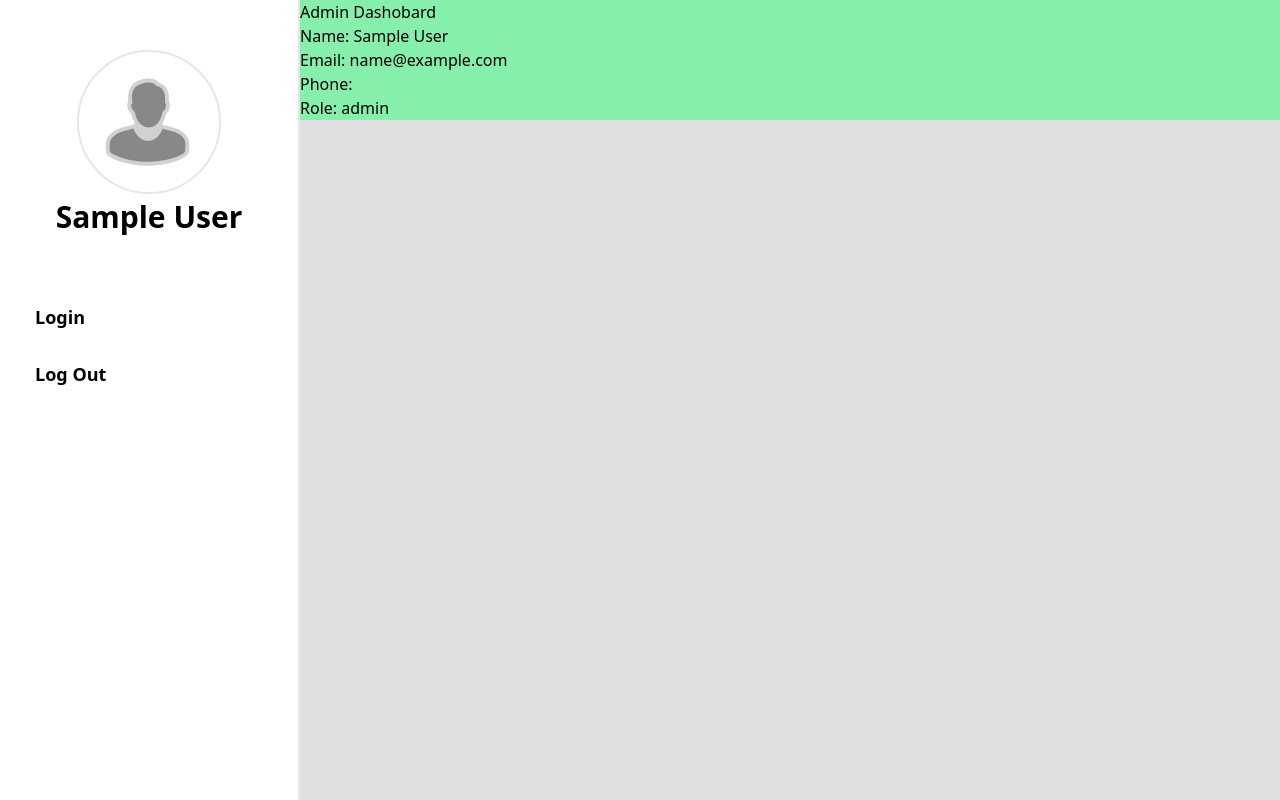
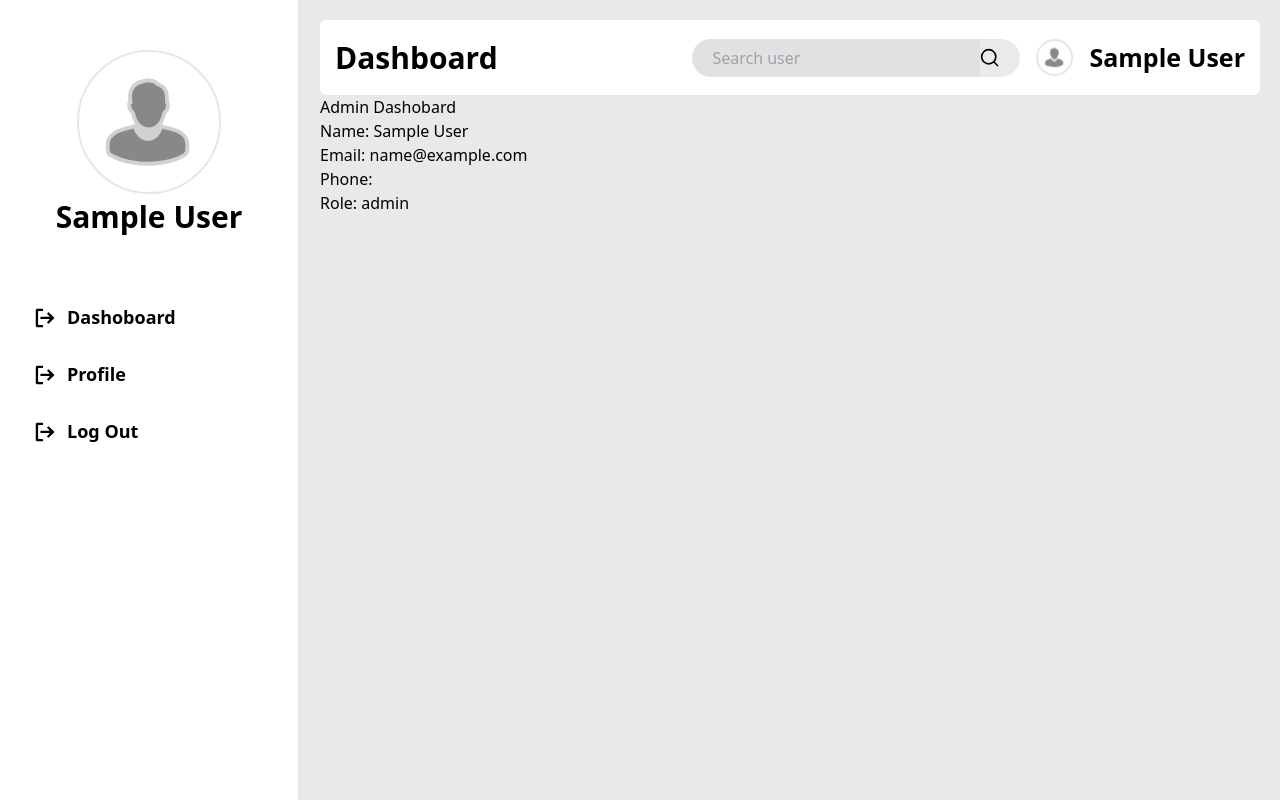
Before and after one commit to HmSani6699/PERN-Stack, a React (Vite) app in the folder Todo-app/todo-Frontend/: page /dashboard in a window 1280 px wide. Built offline with nearby package versions, Linux system fonts and the light colour scheme; sample sign-in values are in the browser's storage.

Commit message:
added new npm i react icons

```diff
--- a/Todo-app/todo-Frontend/src/Dashboard/UserDashboard.jsx
+++ b/Todo-app/todo-Frontend/src/Dashboard/UserDashboard.jsx
@@ -1,10 +1,12 @@
 import React from "react";
+import DashboardNavbar from "../Navbar/DashboardNavbar";
 
 const UserDashboard = ({ data }) => {
   const { name, email, phone, role } = data;
   return (
     <div>
       <h1>User Dashobard </h1>
+
       <h2>Name: {name}</h2>
       <h2>Email: {email}</h2>
       <h2>Phone: {phone}</h2>
--- a/Todo-app/todo-Frontend/src/Layout/DashboardLayout.jsx
+++ b/Todo-app/todo-Frontend/src/Layout/DashboardLayout.jsx
@@ -1,12 +1,23 @@
-import React from "react";
+import React, { useEffect, useState } from "react";
 import { Outlet } from "react-router-dom";
 import SideNavbar from "../Navbar/SideNavbar";
+import DashboardNavbar from "../Navbar/DashboardNavbar";
 
 const DashboardLayout = () => {
+  const [userData, setUserData] = useState([]);
+
+  // get user information
+  useEffect(() => {
+    const user = JSON.parse(window.localStorage.getItem("user"));
+    console.log(user);
+    setUserData(user);
+  }, []);
+
   return (
     <div>
       <SideNavbar />
-      <div className="ml-[300px] bg-green-300">
+      <div className="ml-[320px] pt-[20px] pr-[20px]">
+        <DashboardNavbar user={userData} />
         <Outlet />
       </div>
     </div>
--- /dev/null
+++ b/Todo-app/todo-Frontend/src/Navbar/DashboardNavbar.jsx
@@ -0,0 +1,22 @@
+import avatar_icon from "../assets/images/avatar.svg";
+import SearchInput from "../component/SearchInput";
+
+const DashboardNavbar = ({ user }) => {
+  const { name } = user;
+  console.log(user);
+  return (
+    <div className="bg-white rounded-md p-[15px] flex justify-between items-center">
+      <h2 className="text-[30px] font-semibold">Dashboard</h2>
+
+      <div className="flex items-center gap-4">
+        <SearchInput placeholder={"Search user"} name={name} />
+        <div className="border-2 rounded-full p-[5px] cursor-pointer relative z-[2]">
+          <img width={40} height={40} src={avatar_icon} alt="avatar img" />
+        </div>
+        <h2 className="whitespace-nowrap text-[25px] font-semibold">{name}</h2>
+      </div>
+    </div>
+  );
+};
+
+export default DashboardNavbar;
--- a/Todo-app/todo-Frontend/src/Navbar/SideNavbar.jsx
+++ b/Todo-app/todo-Frontend/src/Navbar/SideNavbar.jsx
@@ -1,6 +1,7 @@
 import React, { useEffect, useState } from "react";
 import { useNavigate } from "react-router-dom";
 import user_icon from "../assets/images/user_icon.svg";
+import logOut_icon_2 from "../assets/images/logOut_2.svg";
 import NavLink from "../component/NavLink";
 
 const SideNavbar = () => {
@@ -36,14 +37,16 @@ const SideNavbar = () => {
 
         {/* Navigate menubar */}
         <div>
-          <NavLink url={"/login"} title={"Login"} />
+          <NavLink url={"/login"} img={logOut_icon_2} title={"Dashoboard"} />
+          <NavLink url={"/login"} img={logOut_icon_2} title={"Profile"} />
         </div>
 
         {/* Logout  */}
         <div
           onClick={logout}
-          className="hover:bg-[#2f49656b] hover:text-white w-full rounded-lg text-black py-[15px] pl-[15px] text-[18px] font-semibold cursor-pointer"
+          className="hover:bg-[#2f49656b] hover:text-white w-full rounded-lg text-black py-[15px] pl-[15px] text-[18px] font-semibold cursor-pointer flex gap-3 items-center"
         >
+          <img src={logOut_icon_2} alt="" />
           Log Out
         </div>
       </div>
--- a/Todo-app/todo-Frontend/src/component/NavLink.jsx
+++ b/Todo-app/todo-Frontend/src/component/NavLink.jsx
@@ -1,13 +1,14 @@
 import React from "react";
 import { Link } from "react-router-dom";
 
-const NavLink = ({ url, title }) => {
+const NavLink = ({ url, title, img }) => {
   return (
     <div>
       <Link
-        className="hover:bg-[#2f49656b] hover:text-white rounded-lg w-full block text-black py-[15px] pl-[15px] text-[18px] font-semibold cursor-pointer"
+        className="hover:bg-[#2f49656b] hover:text-white rounded-lg w-full  text-black py-[15px] pl-[15px] text-[18px] font-semibold cursor-pointer flex gap-3 items-center"
         to={url}
       >
+        <img src={img} alt="" />
         {title}
       </Link>
     </div>
--- /dev/null
+++ b/Todo-app/todo-Frontend/src/component/SearchInput.jsx
@@ -0,0 +1,16 @@
+import search_icon from "../assets/images/search_icon.svg";
+
+const SearchInput = ({ placeholder }) => {
+  return (
+    <div className="bg-[#dcdcdc9b] w-full flex  rounded-[20px] pr-[20px]">
+      <input
+        className="outline-none w-full rounded-l-[20px] bg-[#dcdcdc9b] px-[20px] py-[7px]"
+        type="search"
+        placeholder={placeholder}
+      />
+      <img height={20} width={20} src={search_icon} alt="" />
+    </div>
+  );
+};
+
+export default SearchInput;
--- a/Todo-app/todo-Frontend/src/index.css
+++ b/Todo-app/todo-Frontend/src/index.css
@@ -3,5 +3,5 @@
 @tailwind utilities;
 
 body {
-  background-color: #8080803d;
+  background-color: #dcdcdc9b;
 }
--- a/Todo-app/todo-Frontend/src/router/router.jsx
+++ b/Todo-app/todo-Frontend/src/router/router.jsx
@@ -32,6 +32,10 @@ const router = createBrowserRouter([
         path: "/dashboard",
         element: <CheckUserRole />,
       },
+      {
+        path: "/dashboard/profile",
+        element: <div>hallo profile</div>,
+      },
     ],
   },
 ]);
```
Also changed, not shown: Todo-app/todo-Frontend/src/assets/images/logOut_2.svg (added), Todo-app/todo-Frontend/src/assets/images/search_icon.svg (added).
